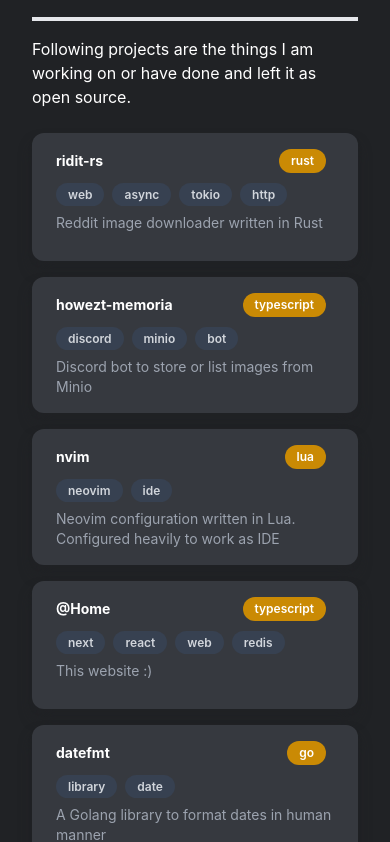
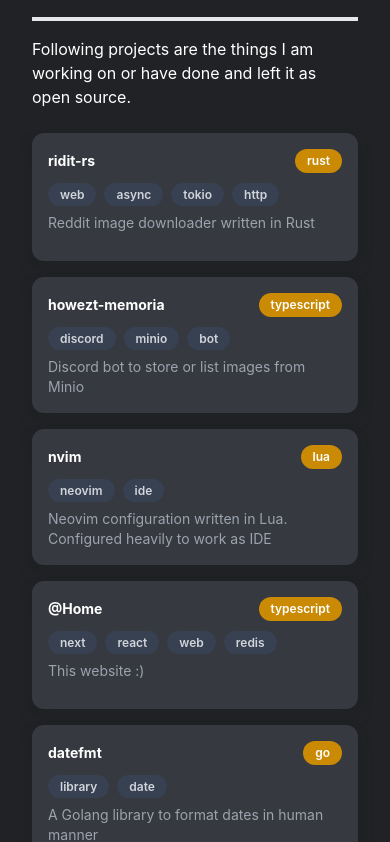
Before and after one commit to tigorlazuardi/at-home, a Next.js app: page / in a window 390 px wide. Shown: the part 2746-3588 px from the top of the page. Built offline with nearby package versions, Linux system fonts and the light colour scheme.

Commit message:
feat(projects): improvement for mobile

```diff
--- a/components/cards/ProjectDisplayCards.tsx
+++ b/components/cards/ProjectDisplayCards.tsx
@@ -22,11 +22,11 @@
 		<div className={className}>
 			<div className="overflow-hidden h-full rounded-xl shadow-lg transition-all hover:shadow-xl hover:-translate-y-2 hover:cursor-pointer focus:shadow-xl focus:-translate-y-1 active:-translate-y-1 selection:shadow-xl min-h-8 sm:min-w-xs dark:shadow-discord-900 dark:bg-discord-700">
 				<a href={projectURL} target="_blank" rel="noreferrer">
-					<div className="py-4 px-6">
+					<div className="py-4 px-6 sm-max:px-4 sm-max:py-4">
 						<div className="flex justify-between items-center">
 							<div className="text-xl font-bold sm-max:text-sm">{projectName}</div>
 							{language && (
-								<span className="py-1 px-3 mr-2 text-sm font-semibold text-gray-700 bg-blue-200 rounded-full dark:text-white dark:bg-yellow-600 sm-max:text-xs">
+								<span className="py-1 px-3 text-sm font-semibold text-gray-700 bg-blue-200 rounded-full dark:text-white dark:bg-yellow-600 sm-max:text-xs">
 									{language}
 								</span>
 							)}
```
Also changed, not shown: 1 other file (tests, documents, lock files or other folders).
